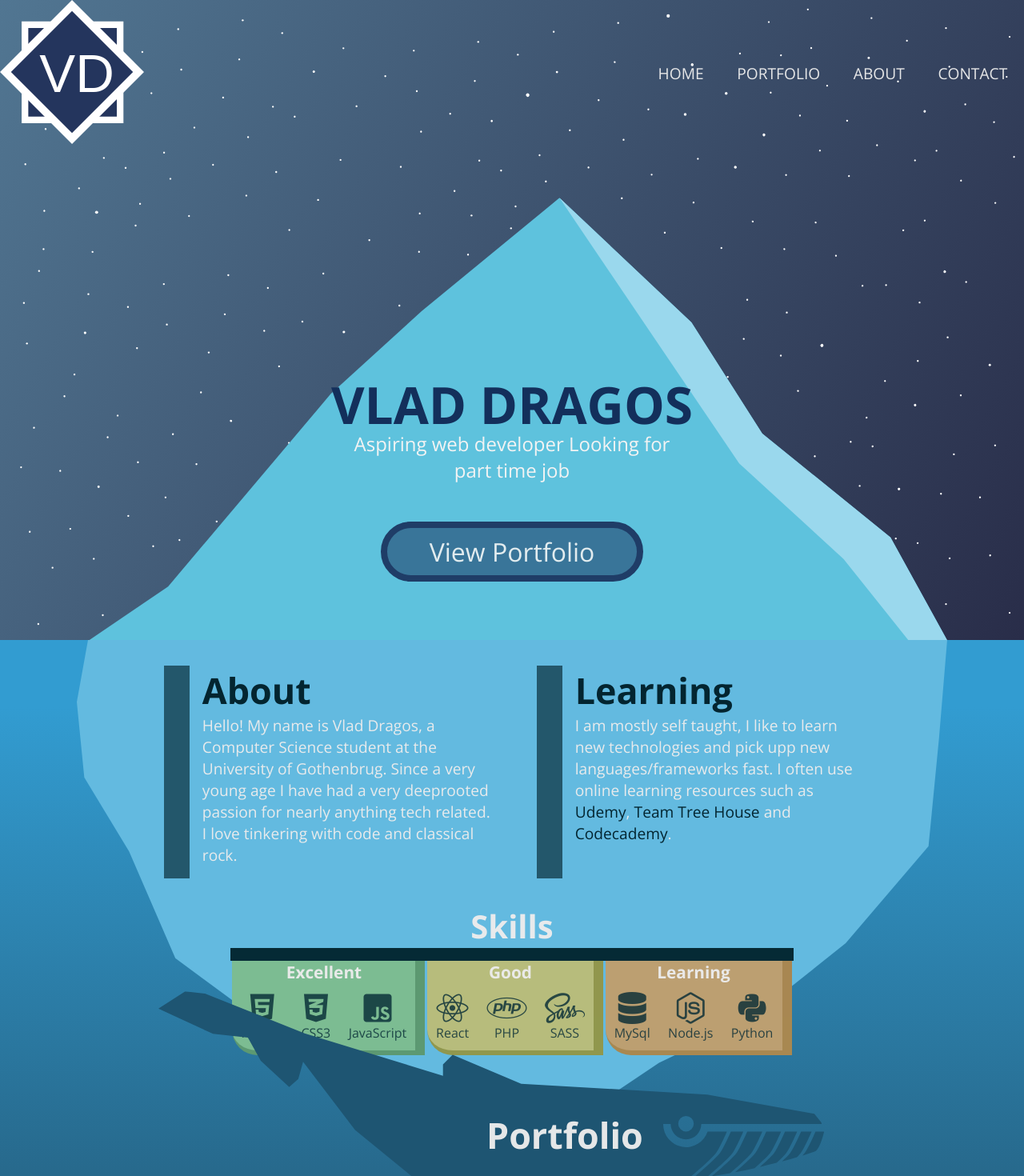
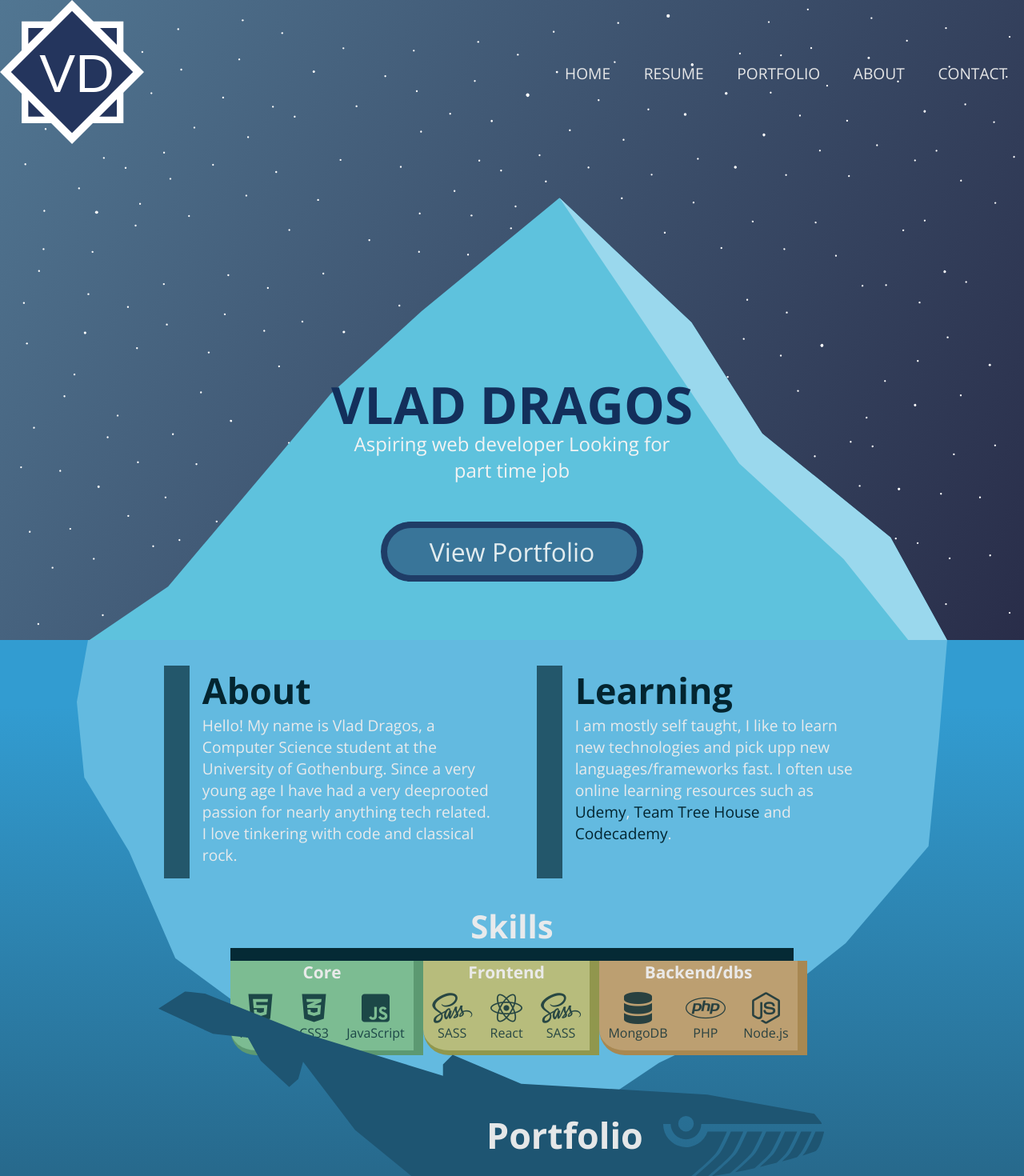
Before and after one commit to VladADragos/PortfolioWebsite, a React (Create React App) app: page / in a window 1280 px wide. Shown: the top 1470 px of the page at 80% size. Built offline with nearby package versions, Linux system fonts and the light colour scheme.

Commit message:
did things

```diff
--- a/src/components/info.js
+++ b/src/components/info.js
@@ -4,7 +4,7 @@ export class Info extends Component {
   render() {
     return (
       <div className="contact-info">
-        <InfoItem link="./" text="linkedin" icon="fab fa-linkedin-in" />
+        {/* <InfoItem link="./" text="linkedin" icon="fab fa-linkedin-in" /> */}
         <InfoItem
           link="https://github.com/VladADragos"
           text="Github"
--- a/src/components/layout/Navbar.js
+++ b/src/components/layout/Navbar.js
@@ -33,6 +33,9 @@ const Navbar = () => {
           <a href='./' className='navbar__link'>
             HOME
           </a>
+          <a href='https://docs.google.com/document/d/1OOHycUcBDg2OrI9cFXekymovHYsKSR6PtFPt2sGXX9Q/edit?usp=sharing' target="blank" className='navbar__link'>
+            RESUME
+          </a>
           <a
             className='navbar__link navbar__link--portfolio'
             onClick={handleScroll}>
--- a/src/components/pages/about.js
+++ b/src/components/pages/about.js
@@ -12,7 +12,7 @@ export class About extends Component {
             <h2 className='about-text__title'>About</h2>
             <p className='about-text__paragraph'>
               Hello! My name is Vlad Dragos, a Computer Science student at the
-              University of Gothenbrug. Since a very young age I have had a very
+              University of Gothenburg. Since a very young age I have had a very
               deeprooted passion for nearly anything tech related. I love
               tinkering with code and classical rock.
             </p>
--- a/src/components/skills.js
+++ b/src/components/skills.js
@@ -8,7 +8,7 @@ export class Skills extends Component {
 
         <div className="skills-grid">
           <div className="skills-item skills-item--mastered">
-            <h3 className="skills-item__title">Excellent</h3>
+            <h3 className="skills-item__title">Core</h3>
             <div className="skills-section">
               <Skill icon="fab fa-html5" text="HTML5" color="#ED511F" />
               <Skill icon="fab fa-css3-alt" text="CSS3" color="#0063B1" />
@@ -17,24 +17,29 @@ export class Skills extends Component {
                 text="JavaScript"
                 color="#F6D854"
               />
+                            {/* <Skill icon="fab fa-react" text="React" color="#61dafb" />
+              <Skill icon="fab fa-php" text="PHP" color="#52628F" />
+              <Skill icon="fab fa-node-js" text="Node.js" color="#8BBF3D" /> */}
             </div>
           </div>
 
           <div className="skills-item skills-item--good">
-            <h3 className="skills-item__title">Good</h3>
+            <h3 className="skills-item__title">Frontend</h3>
             <div className="skills-section">
+              <Skill icon="fab fa-sass" text="SASS" color="#CF64A" />
               <Skill icon="fab fa-react" text="React" color="#61dafb" />
-              <Skill icon="fab fa-php" text="PHP" color="#52628F" />
               <Skill icon="fab fa-sass" text="SASS" color="#CF64A" />
+
             </div>
           </div>
 
           <div className="skills-item skills-item--learning">
-            <h3 className="skills-item__title">Learning</h3>
+            <h3 className="skills-item__title">Backend/dbs</h3>
             <div className="skills-section">
-              <Skill icon="fas fa-database" text="MySql" color="#f49542" />
+              <Skill icon="fas fa-database" text="MongoDB" color="#f7a436" />
+              <Skill icon="fab fa-php" text="PHP" color="#52628F" />
+              {/* <Skill icon="fas fa-database" text="MySql" color="#f49542" /> */}
               <Skill icon="fab fa-node-js" text="Node.js" color="#8BBF3D" />
-              <Skill icon="fab fa-python" text="Python" color="#FFE76F" />
             </div>
           </div>
         </div>
```
